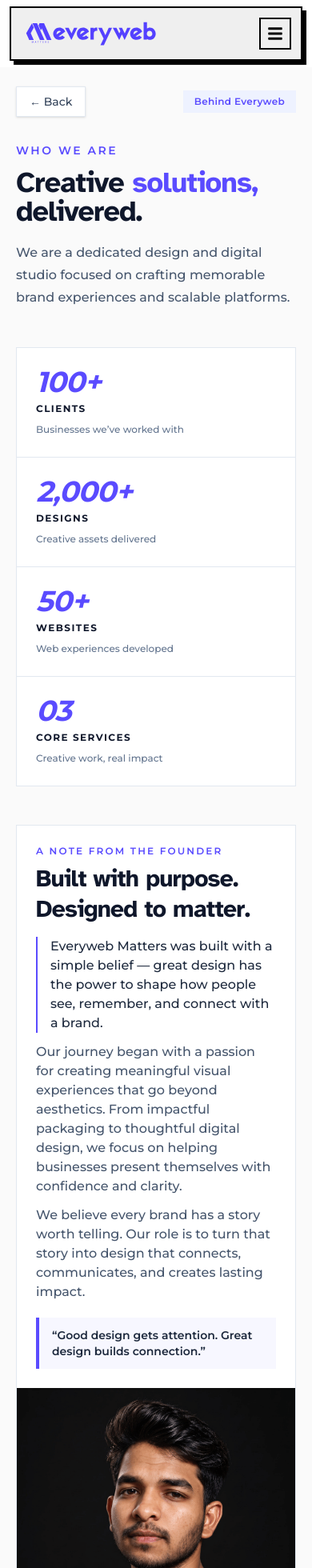
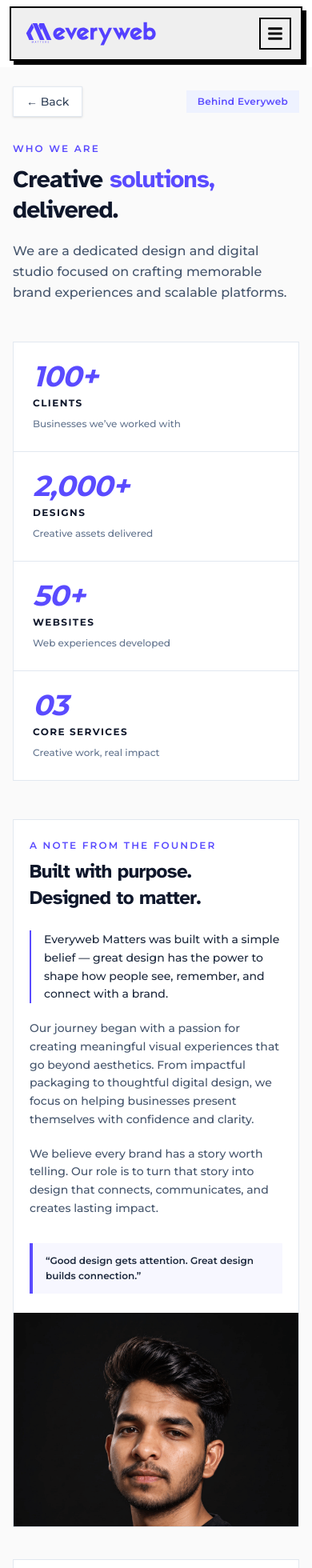
Before and after one commit to Gokulrajcse1/everyweb-frontend, a Next.js app: page /about in a window 390 px wide. Shown: the top 1960 px of the page at 80% size. Built offline with nearby package versions, Linux system fonts and the light colour scheme.

Commit message:
TEXT FORMAT FIXED FOR MOBILE,TAB LAYOUT --BEHIND EM

```diff
--- a/app/about/page.tsx
+++ b/app/about/page.tsx
@@ -33,7 +33,7 @@ export default function AboutPage() {
 
   return (
     <main className="min-h-screen w-full bg-[#fafafa] text-slate-900">
-      <div className="w-full px-5 py-6 sm:px-8 sm:py-8 md:px-12 lg:px-16">
+      <div className="w-full px-4 py-6 sm:px-8 sm:py-8 md:px-12 lg:px-16">
 
         {/* TOP BAR */}
         <div className="mb-8 flex items-center justify-between sm:mb-10">
@@ -61,41 +61,38 @@ export default function AboutPage() {
         {/* WHO WE ARE */}
         <section className="mb-12 sm:mb-14 lg:mb-16">
           <div className="max-w-5xl">
-            <p className="text-sm font-semibold uppercase tracking-[0.18em] text-[#5a4bff]">
+            <p className="text-xs font-semibold uppercase tracking-[0.18em] text-[#5a4bff] sm:text-sm">
               Who We Are
             </p>
 
-            <h1 className="mt-3 text-4xl font-bold leading-none tracking-tight text-slate-900 sm:text-6xl md:text-7xl lg:text-[78px]">
+            <h1 className="mt-3 text-3xl font-bold leading-tight tracking-tight text-slate-900 sm:text-5xl md:text-6xl lg:text-[78px] lg:leading-none">
               Creative{" "}
               <span className="text-[#5a4bff]">solutions,</span>
-              <br />
+              <br className="hidden sm:inline" />{" "}
               delivered.
             </h1>
 
-            <p className="mt-5 max-w-2xl text-base leading-7 text-slate-600 sm:text-lg sm:leading-8">
+            <p className="mt-5 max-w-2xl text-base leading-relaxed text-slate-600 sm:text-lg sm:leading-8">
               We are a dedicated design and digital studio focused on crafting
               memorable brand experiences and scalable platforms.
             </p>
           </div>
         </section>
 
-        {/* STATS SECTION - WITH DRAG & LIGHT PINK HOVER ANIMATION */}
+        {/* STATS SECTION */}
         <section className="mb-12 sm:mb-14 lg:mb-16">
           <div className="grid grid-cols-1 overflow-hidden border border-slate-200 bg-white sm:grid-cols-2 lg:grid-cols-4">
             {stats.map((stat, index) => (
               <motion.div
                 key={stat.title}
-                drag
-                dragConstraints={{ left: 0, right: 0, top: 0, bottom: 0 }}
-                dragElastic={0.2}
                 whileHover={{
                   scale: 1.02,
-                  backgroundColor: "#fdf2f8", // Light Pink
+                  backgroundColor: "#fdf2f8",
                 }}
                 whileTap={{ scale: 0.98 }}
                 transition={{ type: "spring", stiffness: 300, damping: 20 }}
                 className={`
-                  cursor-grab active:cursor-grabbing px-6 py-6 sm:px-7 sm:py-7 lg:px-6 lg:py-6
+                  px-6 py-6 sm:px-7 sm:py-7 lg:px-6 lg:py-6
                   transition-colors duration-300
                   ${
                     index !== 3
@@ -126,19 +123,20 @@ export default function AboutPage() {
           <div className="grid grid-cols-1 lg:grid-cols-[1.15fr_0.85fr]">
 
             {/* FOUNDER NOTE - LEFT */}
-            <div className="flex flex-col justify-between px-6 py-6 sm:px-8 sm:py-8 lg:px-12 lg:py-10">
+            <div className="flex flex-col justify-between px-5 py-6 sm:px-8 sm:py-8 lg:px-12 lg:py-10">
               <div>
                 <p className="text-xs font-semibold uppercase tracking-[0.18em] text-[#5a4bff]">
                   A Note from the Founder
                 </p>
 
-                <h2 className="mt-2 max-w-3xl text-3xl font-bold leading-tight tracking-tight text-slate-900 sm:text-4xl lg:text-[46px]">
+                <h2 className="mt-2 max-w-3xl text-2xl font-bold leading-snug tracking-tight text-slate-900 sm:text-4xl lg:text-[46px] lg:leading-tight">
                   Built with purpose.
                   <br />
                   Designed to matter.
                 </h2>
 
-                <div className="mt-4 max-w-3xl space-y-3 text-base leading-6 text-slate-600 sm:text-[17px] sm:leading-7">
+                {/* GAP INCREASED HERE (space-y-5 sm:space-y-6) */}
+                <div className="mt-6 max-w-3xl space-y-5 sm:space-y-6 text-sm leading-relaxed text-slate-600 sm:text-[17px] sm:leading-7">
                   <p className="border-l-2 border-[#5a4bff] pl-4 font-medium text-slate-800">
                     Everyweb Matters was built with a simple belief — great
                     design has the power to shape how people see, remember, and
@@ -161,58 +159,46 @@ export default function AboutPage() {
               </div>
 
               {/* QUOTE */}
-              <div className="mt-5 border-l-4 border-[#5a4bff] bg-[#f7f7ff] px-4 py-3">
-                <p className="text-sm font-semibold text-slate-800 sm:text-[15px]">
+              <div className="mt-8 border-l-4 border-[#5a4bff] bg-[#f7f7ff] px-4 py-3">
+                <p className="text-xs font-semibold leading-relaxed text-slate-800 sm:text-[15px]">
                   “Good design gets attention. Great design builds connection.”
                 </p>
               </div>
             </div>
 
             {/* FOUNDER PHOTO */}
-            <div className="relative min-h-80 w-full overflow-hidden bg-black lg:min-h-full">
+            <div className="relative aspect-4/3 w-full overflow-hidden bg-black lg:aspect-auto lg:min-h-full">
               <Image
                 src="/Founder&CreativeDirector.png"
                 alt="Founder and Creative Director of Everyweb Matters"
                 fill
                 priority
                 sizes="(max-width: 1024px) 100vw, 45vw"
-                className="object-cover object-center"
+                className="object-cover object-top lg:object-center"
               />
             </div>
 
           </div>
         </section>
 
-        {/* BUILDING STRONGER BRANDS - BOX 2 (MATCHED HEIGHT WITH BOX 1) */}
+        {/* BUILDING STRONGER BRANDS - BOX 2 */}
         <section className="mb-10 overflow-hidden border border-slate-200 bg-white sm:mb-12 lg:mb-14">
           <div className="grid grid-cols-1 lg:grid-cols-[0.85fr_1.15fr]">
 
-            {/* LEFT VISUAL */}
-            <div className="flex items-center justify-center bg-[#f3f3f3] p-8 min-h-80 lg:min-h-full">
-              <Image
-                src="/EM logo.svg"
-                alt="Everyweb Matters Logo"
-                width={420}
-                height={160}
-                className="h-auto w-52 object-contain sm:w-60 lg:w-64"
-              />
-            </div>
-
             {/* RIGHT CONTENT */}
-            <div className="flex flex-col justify-between px-6 py-6 sm:px-8 sm:py-8 lg:px-12 lg:py-10">
+            <div className="flex flex-col justify-between px-5 py-6 sm:px-8 sm:py-8 lg:px-12 lg:py-10">
 
               <div>
                 <p className="text-xs font-semibold uppercase tracking-[0.18em] text-[#5a4bff]">
                   What We Believe
                 </p>
 
-                <h2 className="mt-2 text-3xl font-bold leading-tight text-slate-900 sm:text-4xl lg:text-[46px]">
-                  Building
-                  <br className="hidden sm:block" />
-                  Stronger Brands
+                <h2 className="mt-2 text-2xl font-bold leading-snug text-slate-900 sm:text-4xl lg:text-[46px] lg:leading-tight">
+                  Building Stronger Brands
                 </h2>
 
-                <div className="mt-4 max-w-3xl space-y-3 text-base leading-6 text-slate-600 sm:text-[17px] sm:leading-7">
+                {/* GAP INCREASED HERE (space-y-5 sm:space-y-6) */}
+                <div className="mt-6 max-w-3xl space-y-5 sm:space-y-6 text-sm leading-relaxed text-slate-600 sm:text-[17px] sm:leading-7">
                   <p className="border-l-2 border-[#5a4bff] pl-4 font-medium text-slate-800">
                     Everyweb Matters is a creative design agency focused on
                     building strong brands through impactful packaging and visual design.
@@ -232,10 +218,21 @@ export default function AboutPage() {
                 </div>
               </div>
 
-              <div className="mt-5 inline-block w-fit bg-indigo-50 px-4 py-2 text-sm font-semibold text-[#5a4bff]">
+              <div className="mt-8 inline-block w-fit bg-indigo-50 px-4 py-2 text-xs font-semibold text-[#5a4bff] sm:text-sm">
                 Design with purpose. Build for growth.
               </div>
 
+            </div>
+
+            {/* LEFT VISUAL */}
+            <div className="order-last flex aspect-video items-center justify-center bg-[#f3f3f3] p-6 lg:order-first lg:aspect-auto lg:min-h-full lg:p-8">
+              <Image
+                src="/EM logo.svg"
+                alt="Everyweb Matters Logo"
+                width={420}
+                height={160}
+                className="h-auto w-44 object-contain sm:w-56 lg:w-64"
+              />
             </div>
 
           </div>
@@ -243,14 +240,14 @@ export default function AboutPage() {
 
         {/* CTA */}
         <section className="bg-slate-900 px-6 py-8 text-white sm:px-10 sm:py-10 lg:px-12">
-          <div className="flex flex-col items-center justify-between gap-6 md:flex-row">
+          <div className="flex flex-col items-center justify-between gap-6 text-center md:flex-row md:text-left">
 
-            <div className="text-center md:text-left">
+            <div>
               <span className="text-xs font-semibold uppercase tracking-[0.18em] text-[#8b80ff]">
                 Ready to create?
               </span>
 
-              <h2 className="mt-2 text-3xl font-bold tracking-tight text-white sm:text-4xl lg:text-5xl">
+              <h2 className="mt-2 text-2xl font-bold tracking-tight text-white sm:text-4xl lg:text-5xl">
                 Let&apos;s make it matter.
               </h2>
             </div>
```
